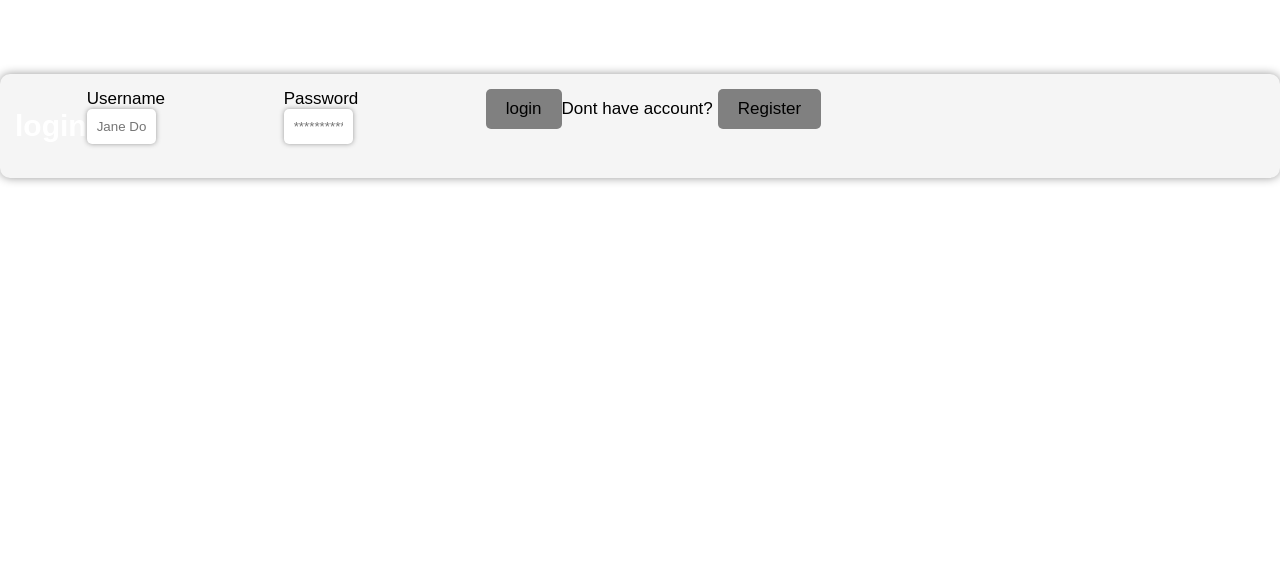
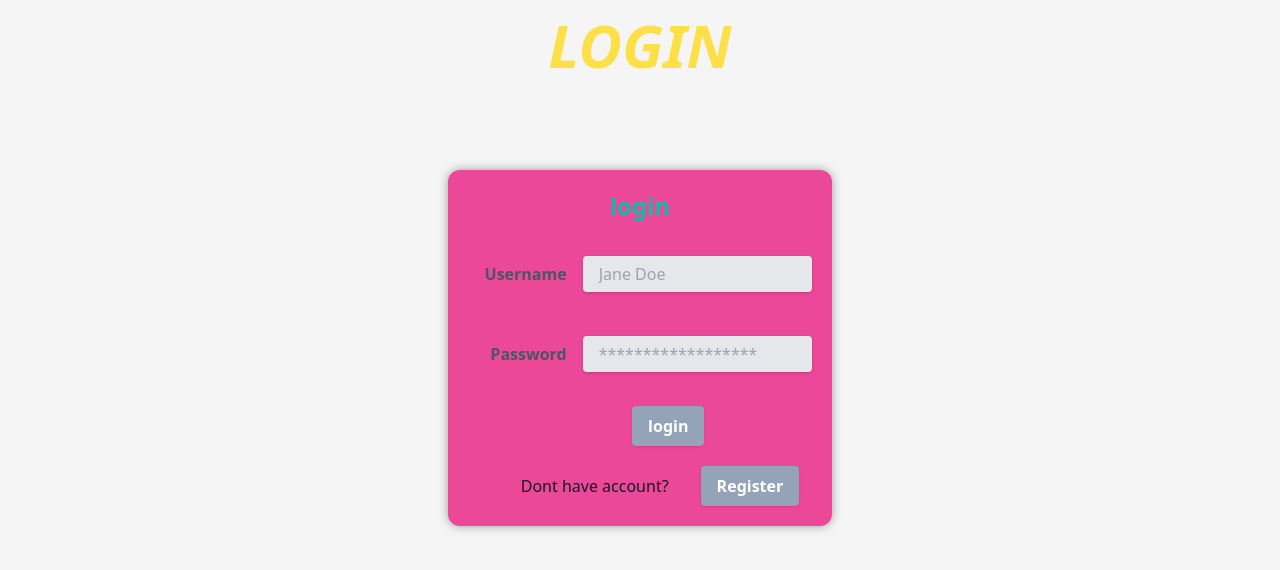
Before and after one commit to sumeyahajji/movie-finder, a React (Create React App) app: page / in a window 1280 px wide. Shown: the top 570 px of the page. Built offline with nearby package versions, Linux system fonts and the light colour scheme.

Commit message:
completed frontend

```diff
--- a/package.json
+++ b/package.json
@@ -1,4 +1,3 @@
-
 {
   "name": "movie-finder",
   "version": "0.1.0",
--- a/src/index.css
+++ b/src/index.css
@@ -1,17 +1,16 @@
-body {
-  margin: 0;
-  padding: 0;
-  font-family: Arial, sans-serif;
-  background-repeat: no-repeat;
-  background-size: cover;
-  background-color: white;
+@tailwind base;
+@tailwind components;
+@tailwind utilities;
+
+body{
+
+  background-color: whitesmoke;
 }
 
 h1 {
-  font-size: 2rem;
+  font-size: 60px;
   text-align: center;
-  font-size: 30px;
-  color: white;
+  color: black;
   font-weight: bold;
 }
 h2 {
@@ -25,40 +24,35 @@
   color: whitesmoke;
 }
 form {
-  /* max-width: 600px; */
+  max-width: 600px;
   margin: 0;
   margin-bottom: 15px;
-  background-color: whitesmoke;
-  padding: 15px;
+  background-color: black;
+  padding: 25px;
   border-radius: 10px;
   box-shadow: 0px 0px 10px #999;
   display: flex;
-  font-size: 17px;
 }
-
 input {
   width: 25%;
   padding: 10px;
   margin: 0 auto;
-
   border: none;
   border-radius: 5px;
   background-color: #fff;
   box-shadow: 0px 0px 5px #999;
 }
-
 button {
-  background-color: #808080;
-  color: black;
+  background-color: grey;
+  color: white;
   border: none;
   border-radius: 5px;
   cursor: pointer;
   padding: 10px 20px;
   margin-left: 5px;
-  font-size: 17px;
 }
 button:hover {
-  background-color: white;
+  background-color: #050705;
 }
 .movie-container {
   display: flex;
@@ -69,7 +63,6 @@
   background-color: rgb(88, 96, 98);
 
 }
-
 .movie-card {
   width: 30%;
   padding: 20px;
@@ -77,35 +70,59 @@
   border-radius: 5px;
   margin-bottom: 20px;
 }
-
 .movie-card h2 {
-  font-size: 30px;
+  font-size: 40px;
   margin-bottom: 10px;
 }
-
 .movie-card img {
   max-width: 100%;
   height: auto;
   margin-bottom: 10px;
 }
-
 .movie-card p {
   font-size: 1.2rem;
   line-height: 1.5;
   margin-bottom: 10px;
 }
-
 .movie-card button {
-  background-color: red;
+  background-color: #DC3545;
   color: #fff;
   border: none;
   border-radius: 5px;
   padding: 10px 20px;
   font-size: 1.2rem;
   cursor: pointer;
-  transition: background-color 0s ease;
+  transition: background-color 0.3s ease;
+}
+.movie-card button:hover {
+  background-color: #C82333;
 }
 
-.movie-card button:hover {
-  background-color: black;
+form {
+  display: flex;
+  flex-direction: column;
+  align-items: center;
 }
+
+input {
+  margin: 10px 0;
+  padding: 10px;
+  border: none;
+  border-radius: 5px;
+  box-shadow: 0px 1px 3px rgba(0, 0, 0, 0.2);
+  width: 100%;
+  max-width: 500px;
+  font-size: 1rem;
+}
+button.rating{
+  background-color: green;
+
+}
+
+h3{
+  font-size: 20px;
+}
+img {
+  width: 500px;
+  height: 500px;
+}
```
Also changed, not shown: src/App.css (+103 -5 lines), src/index.js (+4 -3 lines), src/logo.svg (deleted), src/reportWebVitals.js (line endings or trailing spaces), src/setupTests.js (line endings or trailing spaces).
